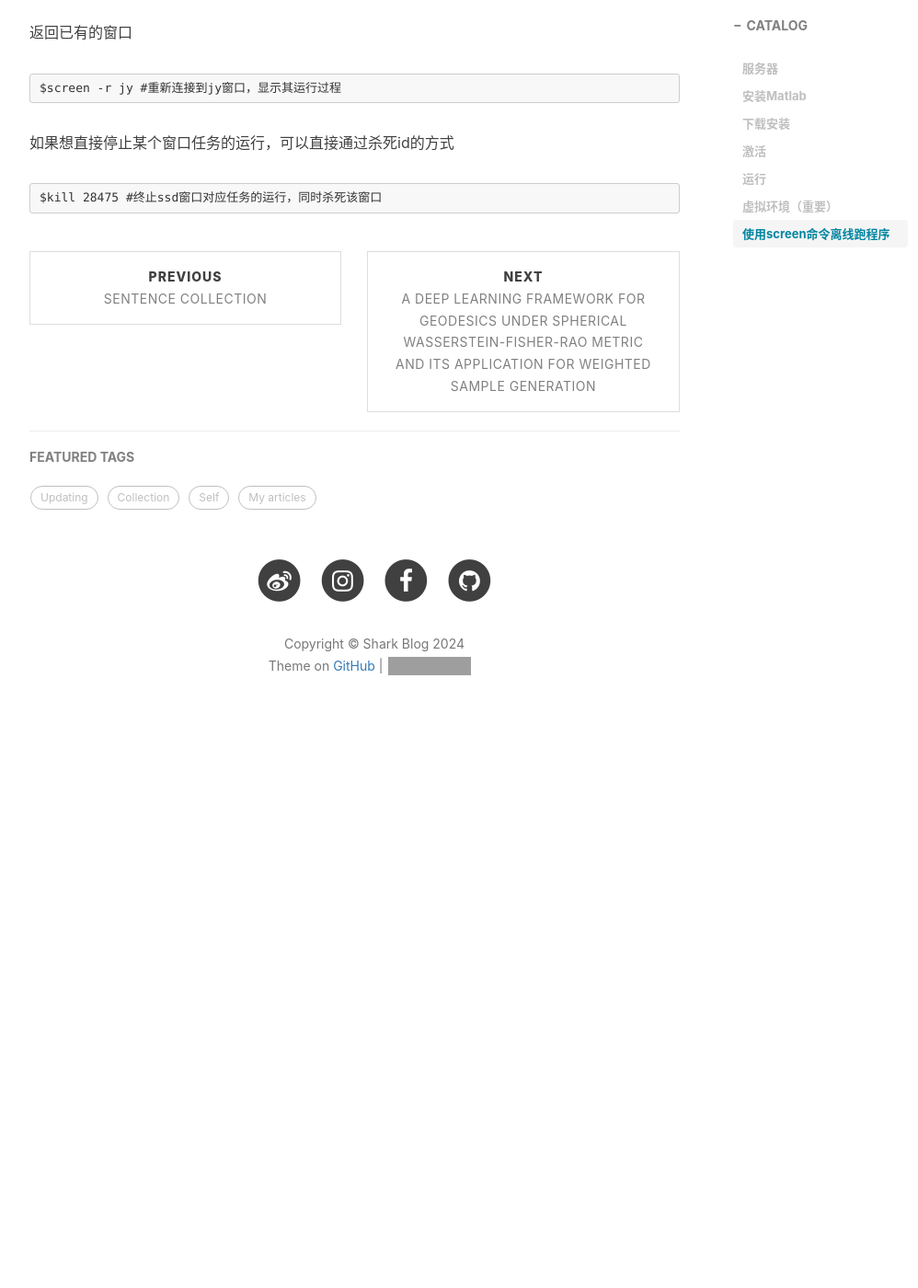
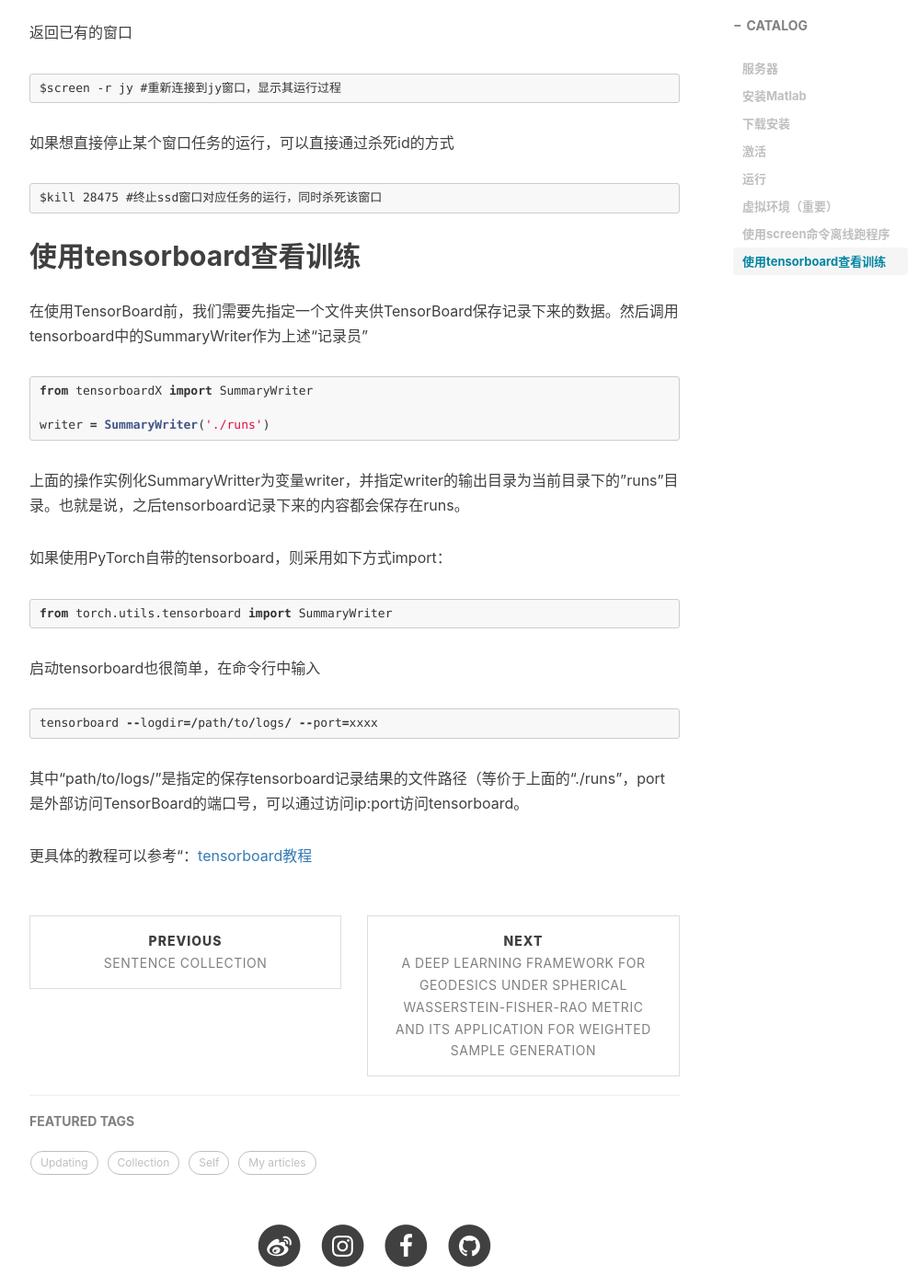
Before and after one commit to sharkjingyang/sharkjingyang.github.io, a Jekyll site: the page built from _posts/2020-12-17-Server Reference.md, in a window 1280 px wide and 1400 px high, scrolled down 5833 px. Shown: the whole window at 92% size, without its empty margins (233-1231 px from the left). Built offline with Jekyll 4.4.1, drawn with Linux system fonts in a browser that asks for light colours; nearby versions of some CDN libraries; comment, search, counter and statistics services are not loaded; before the commit the page ends 6661 px from its top, so only the background shows below that; grey boxes are pictures that could not be loaded.

Commit message:
Update 2020-12-17-Server Reference.md

````diff
--- a/_posts/2020-12-17-Server Reference.md
+++ b/_posts/2020-12-17-Server Reference.md
@@ -209,3 +209,31 @@ $screen -r jy #重新连接到jy窗口，显示其运行过程
 ```
 $kill 28475 #终止ssd窗口对应任务的运行，同时杀死该窗口
 ```
+
+## 使用tensorboard查看训练
+
+在使用TensorBoard前，我们需要先指定一个文件夹供TensorBoard保存记录下来的数据。然后调用tensorboard中的SummaryWriter作为上述“记录员”
+
+```python
+from tensorboardX import SummaryWriter
+
+writer = SummaryWriter('./runs')
+```
+
+上面的操作实例化SummaryWritter为变量writer，并指定writer的输出目录为当前目录下的"runs"目录。也就是说，之后tensorboard记录下来的内容都会保存在runs。
+
+如果使用PyTorch自带的tensorboard，则采用如下方式import：
+
+```python
+from torch.utils.tensorboard import SummaryWriter
+```
+
+启动tensorboard也很简单，在命令行中输入
+
+```python
+tensorboard --logdir=/path/to/logs/ --port=xxxx
+```
+
+其中“path/to/logs/"是指定的保存tensorboard记录结果的文件路径（等价于上面的“./runs"，port是外部访问TensorBoard的端口号，可以通过访问ip:port访问tensorboard。
+
+更具体的教程可以参考“：[tensorboard教程](https://datawhalechina.github.io/thorough-pytorch/%E7%AC%AC%E4%B8%83%E7%AB%A0/7.3%20%E4%BD%BF%E7%94%A8TensorBoard%E5%8F%AF%E8%A7%86%E5%8C%96%E8%AE%AD%E7%BB%83%E8%BF%87%E7%A8%8B.html)
````
